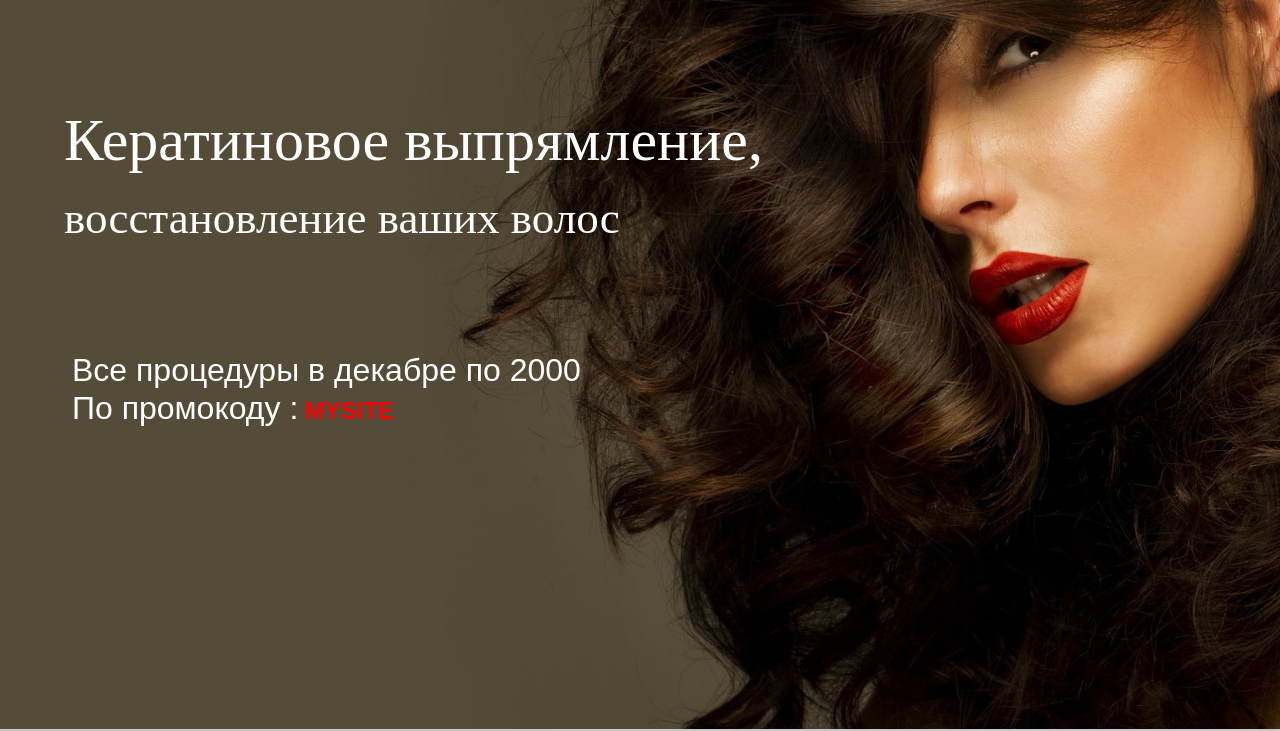
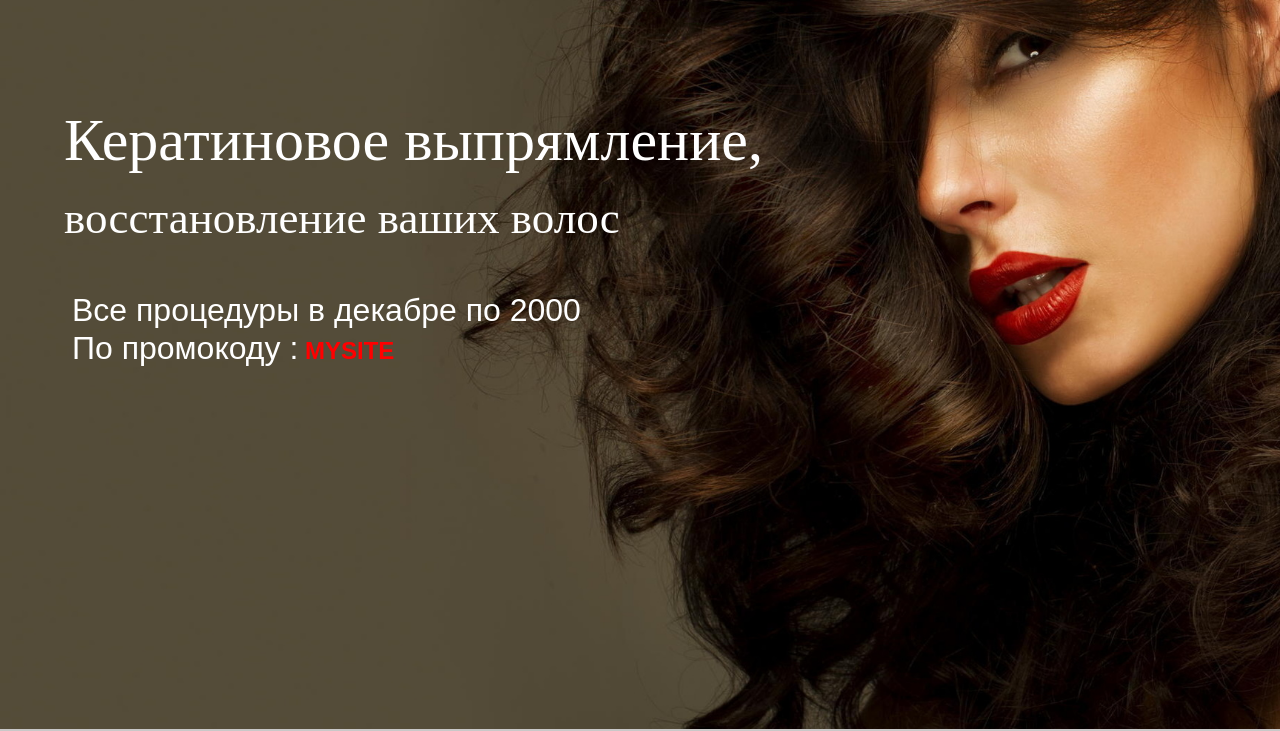
Before and after one commit to Karpecya/Karpecya.github.io, a plain HTML site: page index.html in a window 1280 px wide. Shown: the part 71-802 px from the top of the page. Drawn offline with nearby package versions, Linux system fonts and the light colour scheme.

Commit message:
Update index.html

```diff
--- a/index.html
+++ b/index.html
@@ -62,7 +62,7 @@
     <div class="content" class="p-2 bd-highlight">
         <span class="text01">Кератиновое выпрямление,</span><br>
         <span class="text02">восстановление ваших волос</span><br>
-        <div class="content2 p-2 bd-highlight" style="margin-top: 90px;">
+        <div class="content2 p-2 bd-highlight" style="margin-top: 30px;">
 
 
 
```
